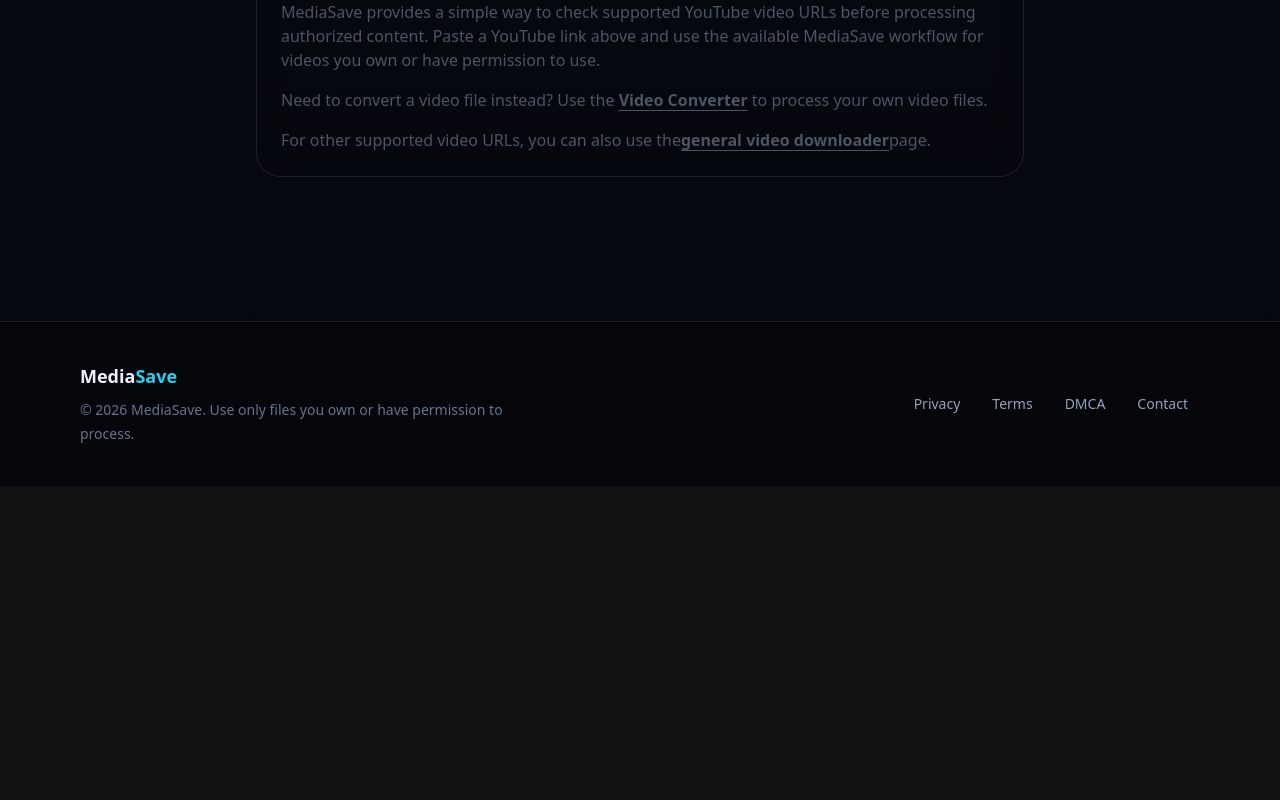
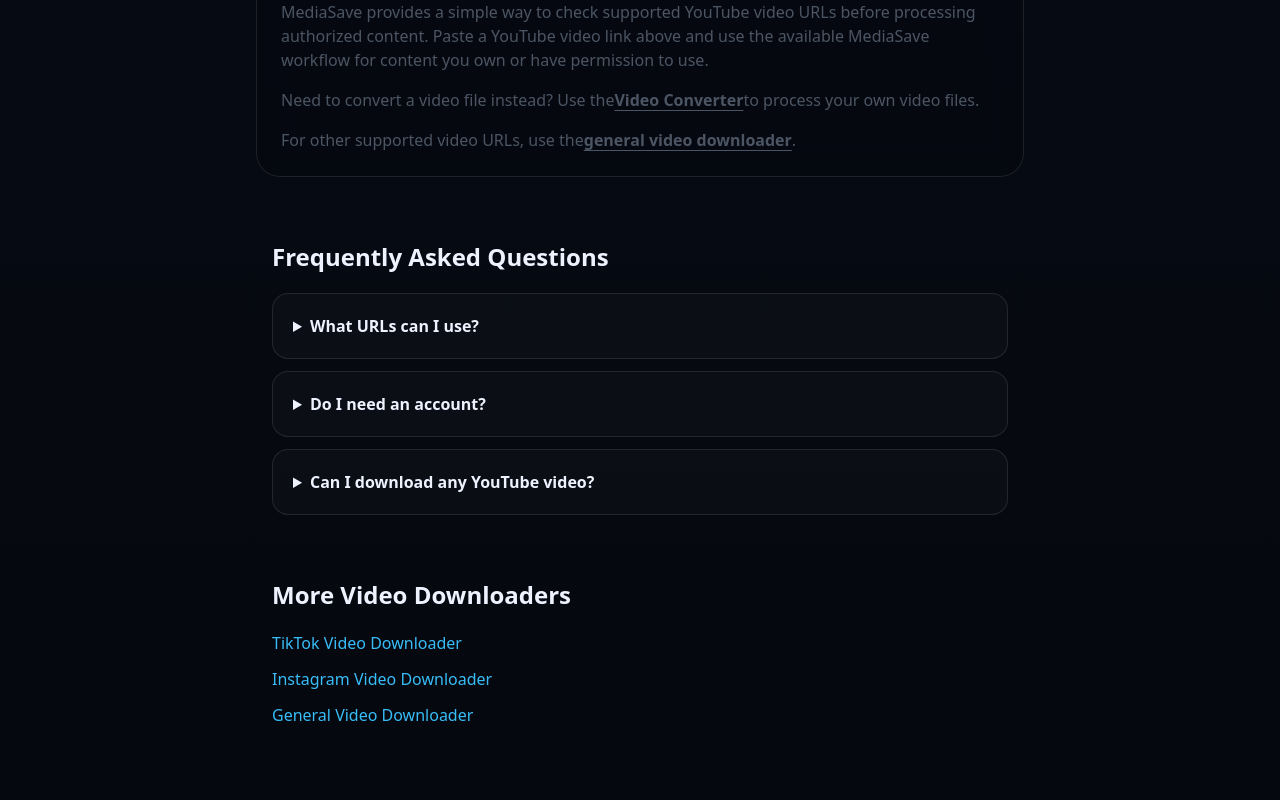
Before and after one commit to z3r020/mediasave, a Next.js app: page /youtube-video-downloader in a window 1280 px wide. Shown: the part 1300-2100 px from the top of the page. Before the commit the page ends 1786 px from the top, so only its background shows below. Built offline with nearby package versions, Linux system fonts and the light colour scheme; no server answers.

Commit message:
Add structured data to platform downloader pages

```diff
--- a/app/instagram-video-downloader/page.tsx
+++ b/app/instagram-video-downloader/page.tsx
@@ -1,5 +1,7 @@
 import type { Metadata } from "next";
 import PlatformDownloader from "@/components/PlatformDownloader";
+import BreadcrumbSchema from "@/components/BreadcrumbSchema";
+import FaqSchema from "@/components/FaqSchema";
 
 export const metadata: Metadata = {
   title: "Instagram Video Downloader Online",
@@ -9,7 +11,7 @@
     "Instagram video downloader",
     "download Instagram video",
     "Instagram downloader online",
-    "Instagram Reel downloader",
+    "Instagram video download",
   ],
   alternates: {
     canonical: "/instagram-video-downloader",
@@ -19,9 +21,34 @@
 export default function InstagramVideoDownloaderPage() {
   return (
     <>
+      <BreadcrumbSchema
+        items={[
+          { name: "Home", url: "/" },
+          { name: "Video Downloader", url: "/video-url-downloader" },
+          { name: "Instagram Video Downloader", url: "/instagram-video-downloader" },
+        ]}
+      />
+
+      <FaqSchema
+        faqs={[
+          {
+            question: "What URLs can I use?",
+            answer: "Use a supported Instagram video or Reel URL. Availability depends on the platform and its permitted access methods.",
+          },
+          {
+            question: "Do I need an account?",
+            answer: "No MediaSave account is required for this workflow.",
+          },
+          {
+            question: "Can I download any Instagram video?",
+            answer: "Only download or process content you own or have permission to use. Copyright and platform rules still apply.",
+          }
+        ]}
+      />
+
       <PlatformDownloader
         platform="Instagram"
-        description="Paste an Instagram video or Reel URL and use MediaSave tools for content you own or have permission to process."
+        description="Paste a Instagram video URL and use MediaSave tools for content you own or have permission to process."
         placeholder="https://www.instagram.com/reel/..."
       />
 
@@ -30,33 +57,70 @@
           <h2 className="text-2xl font-bold">
             Instagram Video Downloader Online with MediaSave
           </h2>
+
           <p className="mt-4 text-gray-600">
-            MediaSave provides a simple way to check supported Instagram video
-            and Reel URLs before processing authorized content. Paste an
-            Instagram link above and use the available MediaSave workflow for
-            content you own or have permission to use.
+            MediaSave provides a simple way to check supported Instagram video URLs
+            before processing authorized content. Paste a Instagram video link
+            above and use the available MediaSave workflow for content you own
+            or have permission to use.
           </p>
+
           <p className="mt-4 text-gray-600">
-            Need to convert a video file instead? Use the{" "}
+            Need to convert a video file instead? Use the
             <a
               href="/video-downloader"
               className="font-semibold underline underline-offset-4"
             >
               Video Converter
-            </a>{" "}
+            </a>
             to process your own video files.
           </p>
+
           <p className="mt-4 text-gray-600">
-            For other supported video URLs, you can also use the
+            For other supported video URLs, use the
             <a
               href="/video-url-downloader"
               className="font-semibold underline underline-offset-4"
             >
               general video downloader
-            </a>
-            page.
+            </a>.
           </p>
         </div>
+      </section>
+
+      <section className="mx-auto max-w-3xl px-4 pb-16">
+        <h2 className="text-2xl font-bold">Frequently Asked Questions</h2>
+
+        <div className="mt-5 space-y-3">
+          <details className="rounded-2xl border border-white/10 bg-white/[0.025] p-5">
+            <summary className="cursor-pointer font-semibold">What URLs can I use?</summary>
+            <p className="mt-3 text-sm leading-6 text-slate-400">Use a supported Instagram video or Reel URL. Availability depends on the platform and its permitted access methods.</p>
+          </details>
+          <details className="rounded-2xl border border-white/10 bg-white/[0.025] p-5">
+            <summary className="cursor-pointer font-semibold">Do I need an account?</summary>
+            <p className="mt-3 text-sm leading-6 text-slate-400">No MediaSave account is required for this workflow.</p>
+          </details>
+          <details className="rounded-2xl border border-white/10 bg-white/[0.025] p-5">
+            <summary className="cursor-pointer font-semibold">Can I download any Instagram video?</summary>
+            <p className="mt-3 text-sm leading-6 text-slate-400">Only download or process content you own or have permission to use. Copyright and platform rules still apply.</p>
+          </details>
+        </div>
+      </section>
+
+      <section className="mx-auto max-w-3xl px-4 pb-20">
+        <h2 className="text-2xl font-bold">More Video Downloaders</h2>
+
+        <ul className="mt-5 space-y-3">
+            <li>
+              <a href="/tiktok-video-downloader" className="text-sky-400 hover:underline">TikTok Video Downloader</a>
+            </li>
+            <li>
+              <a href="/youtube-video-downloader" className="text-sky-400 hover:underline">YouTube Video Downloader</a>
+            </li>
+            <li>
+              <a href="/video-url-downloader" className="text-sky-400 hover:underline">General Video Downloader</a>
+            </li>
+        </ul>
       </section>
     </>
   );
--- a/app/tiktok-video-downloader/page.tsx
+++ b/app/tiktok-video-downloader/page.tsx
@@ -1,5 +1,7 @@
 import type { Metadata } from "next";
 import PlatformDownloader from "@/components/PlatformDownloader";
+import BreadcrumbSchema from "@/components/BreadcrumbSchema";
+import FaqSchema from "@/components/FaqSchema";
 
 export const metadata: Metadata = {
   title: "TikTok Video Downloader Online",
@@ -19,6 +21,31 @@
 export default function TikTokVideoDownloaderPage() {
   return (
     <>
+      <BreadcrumbSchema
+        items={[
+          { name: "Home", url: "/" },
+          { name: "Video Downloader", url: "/video-url-downloader" },
+          { name: "TikTok Video Downloader", url: "/tiktok-video-downloader" },
+        ]}
+      />
+
+      <FaqSchema
+        faqs={[
+          {
+            question: "What URLs can I use?",
+            answer: "Use a supported TikTok video URL. Availability depends on the platform and its permitted access methods.",
+          },
+          {
+            question: "Do I need an account?",
+            answer: "No MediaSave account is required for this workflow.",
+          },
+          {
+            question: "Can I download any TikTok video?",
+            answer: "Only download or process content you own or have permission to use. Copyright and platform rules still apply.",
+          }
+        ]}
+      />
+
       <PlatformDownloader
         platform="TikTok"
         description="Paste a TikTok video URL and use MediaSave tools for content you own or have permission to process."
@@ -30,33 +57,70 @@
           <h2 className="text-2xl font-bold">
             TikTok Video Downloader Online with MediaSave
           </h2>
+
           <p className="mt-4 text-gray-600">
             MediaSave provides a simple way to check supported TikTok video URLs
             before processing authorized content. Paste a TikTok video link
             above and use the available MediaSave workflow for content you own
             or have permission to use.
           </p>
+
           <p className="mt-4 text-gray-600">
-            Need to convert a video file instead? Use the{" "}
+            Need to convert a video file instead? Use the
             <a
               href="/video-downloader"
               className="font-semibold underline underline-offset-4"
             >
               Video Converter
-            </a>{" "}
+            </a>
             to process your own video files.
           </p>
+
           <p className="mt-4 text-gray-600">
-            For other supported video URLs, you can also use the
+            For other supported video URLs, use the
             <a
               href="/video-url-downloader"
               className="font-semibold underline underline-offset-4"
             >
               general video downloader
-            </a>
-            page.
+            </a>.
           </p>
         </div>
+      </section>
+
+      <section className="mx-auto max-w-3xl px-4 pb-16">
+        <h2 className="text-2xl font-bold">Frequently Asked Questions</h2>
+
+        <div className="mt-5 space-y-3">
+          <details className="rounded-2xl border border-white/10 bg-white/[0.025] p-5">
+            <summary className="cursor-pointer font-semibold">What URLs can I use?</summary>
+            <p className="mt-3 text-sm leading-6 text-slate-400">Use a supported TikTok video URL. Availability depends on the platform and its permitted access methods.</p>
+          </details>
+          <details className="rounded-2xl border border-white/10 bg-white/[0.025] p-5">
+            <summary className="cursor-pointer font-semibold">Do I need an account?</summary>
+            <p className="mt-3 text-sm leading-6 text-slate-400">No MediaSave account is required for this workflow.</p>
+          </details>
+          <details className="rounded-2xl border border-white/10 bg-white/[0.025] p-5">
+            <summary className="cursor-pointer font-semibold">Can I download any TikTok video?</summary>
+            <p className="mt-3 text-sm leading-6 text-slate-400">Only download or process content you own or have permission to use. Copyright and platform rules still apply.</p>
+          </details>
+        </div>
+      </section>
+
+      <section className="mx-auto max-w-3xl px-4 pb-20">
+        <h2 className="text-2xl font-bold">More Video Downloaders</h2>
+
+        <ul className="mt-5 space-y-3">
+            <li>
+              <a href="/instagram-video-downloader" className="text-sky-400 hover:underline">Instagram Video Downloader</a>
+            </li>
+            <li>
+              <a href="/youtube-video-downloader" className="text-sky-400 hover:underline">YouTube Video Downloader</a>
+            </li>
+            <li>
+              <a href="/video-url-downloader" className="text-sky-400 hover:underline">General Video Downloader</a>
+            </li>
+        </ul>
       </section>
     </>
   );
--- a/app/youtube-video-downloader/page.tsx
+++ b/app/youtube-video-downloader/page.tsx
@@ -1,5 +1,7 @@
 import type { Metadata } from "next";
 import PlatformDownloader from "@/components/PlatformDownloader";
+import BreadcrumbSchema from "@/components/BreadcrumbSchema";
+import FaqSchema from "@/components/FaqSchema";
 
 export const metadata: Metadata = {
   title: "YouTube Video Downloader Online",
@@ -19,9 +21,34 @@
 export default function YouTubeVideoDownloaderPage() {
   return (
     <>
+      <BreadcrumbSchema
+        items={[
+          { name: "Home", url: "/" },
+          { name: "Video Downloader", url: "/video-url-downloader" },
+          { name: "YouTube Video Downloader", url: "/youtube-video-downloader" },
+        ]}
+      />
+
+      <FaqSchema
+        faqs={[
+          {
+            question: "What URLs can I use?",
+            answer: "Use a supported YouTube video URL. Availability depends on the platform and its permitted access methods.",
+          },
+          {
+            question: "Do I need an account?",
+            answer: "No MediaSave account is required for this workflow.",
+          },
+          {
+            question: "Can I download any YouTube video?",
+            answer: "Only download or process content you own or have permission to use. Copyright and platform rules still apply.",
+          }
+        ]}
+      />
+
       <PlatformDownloader
         platform="YouTube"
-        description="Paste a YouTube video URL and use MediaSave tools for videos you own or have permission to process."
+        description="Paste a YouTube video URL and use MediaSave tools for content you own or have permission to process."
         placeholder="https://www.youtube.com/watch?v=..."
       />
 
@@ -30,33 +57,70 @@
           <h2 className="text-2xl font-bold">
             YouTube Video Downloader Online with MediaSave
           </h2>
+
           <p className="mt-4 text-gray-600">
-            MediaSave provides a simple way to check supported YouTube video
-            URLs before processing authorized content. Paste a YouTube link
-            above and use the available MediaSave workflow for videos you own or
-            have permission to use.
+            MediaSave provides a simple way to check supported YouTube video URLs
+            before processing authorized content. Paste a YouTube video link
+            above and use the available MediaSave workflow for content you own
+            or have permission to use.
           </p>
+
           <p className="mt-4 text-gray-600">
-            Need to convert a video file instead? Use the{" "}
+            Need to convert a video file instead? Use the
             <a
               href="/video-downloader"
               className="font-semibold underline underline-offset-4"
             >
               Video Converter
-            </a>{" "}
+            </a>
             to process your own video files.
           </p>
+
           <p className="mt-4 text-gray-600">
-            For other supported video URLs, you can also use the
+            For other supported video URLs, use the
             <a
               href="/video-url-downloader"
               className="font-semibold underline underline-offset-4"
             >
               general video downloader
-            </a>
-            page.
+            </a>.
           </p>
         </div>
+      </section>
+
+      <section className="mx-auto max-w-3xl px-4 pb-16">
+        <h2 className="text-2xl font-bold">Frequently Asked Questions</h2>
+
+        <div className="mt-5 space-y-3">
+          <details className="rounded-2xl border border-white/10 bg-white/[0.025] p-5">
+            <summary className="cursor-pointer font-semibold">What URLs can I use?</summary>
+            <p className="mt-3 text-sm leading-6 text-slate-400">Use a supported YouTube video URL. Availability depends on the platform and its permitted access methods.</p>
+          </details>
+          <details className="rounded-2xl border border-white/10 bg-white/[0.025] p-5">
+            <summary className="cursor-pointer font-semibold">Do I need an account?</summary>
+            <p className="mt-3 text-sm leading-6 text-slate-400">No MediaSave account is required for this workflow.</p>
+          </details>
+          <details className="rounded-2xl border border-white/10 bg-white/[0.025] p-5">
+            <summary className="cursor-pointer font-semibold">Can I download any YouTube video?</summary>
+            <p className="mt-3 text-sm leading-6 text-slate-400">Only download or process content you own or have permission to use. Copyright and platform rules still apply.</p>
+          </details>
+        </div>
+      </section>
+
+      <section className="mx-auto max-w-3xl px-4 pb-20">
+        <h2 className="text-2xl font-bold">More Video Downloaders</h2>
+
+        <ul className="mt-5 space-y-3">
+            <li>
+              <a href="/tiktok-video-downloader" className="text-sky-400 hover:underline">TikTok Video Downloader</a>
+            </li>
+            <li>
+              <a href="/instagram-video-downloader" className="text-sky-400 hover:underline">Instagram Video Downloader</a>
+            </li>
+            <li>
+              <a href="/video-url-downloader" className="text-sky-400 hover:underline">General Video Downloader</a>
+            </li>
+        </ul>
       </section>
     </>
   );
```
